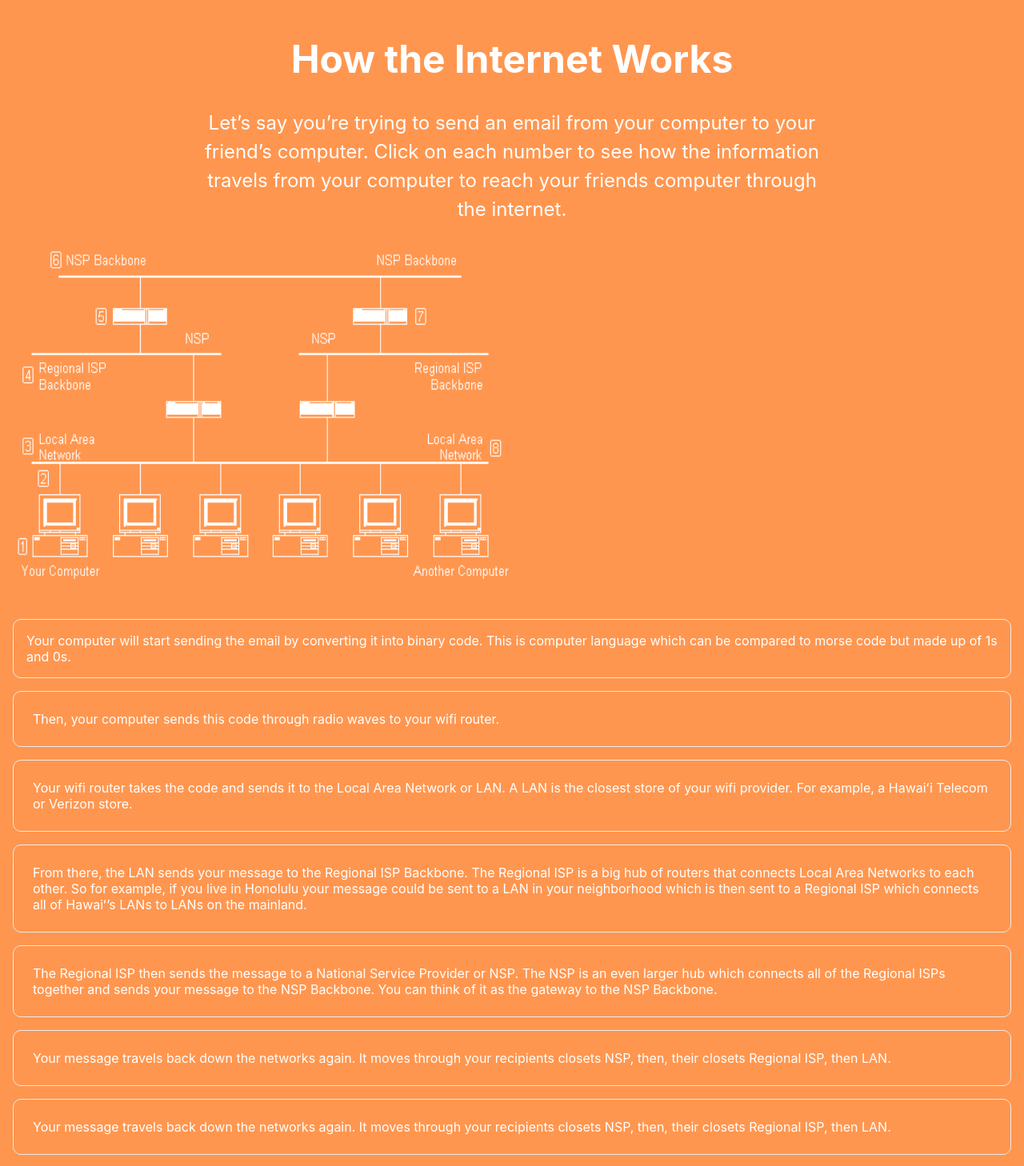
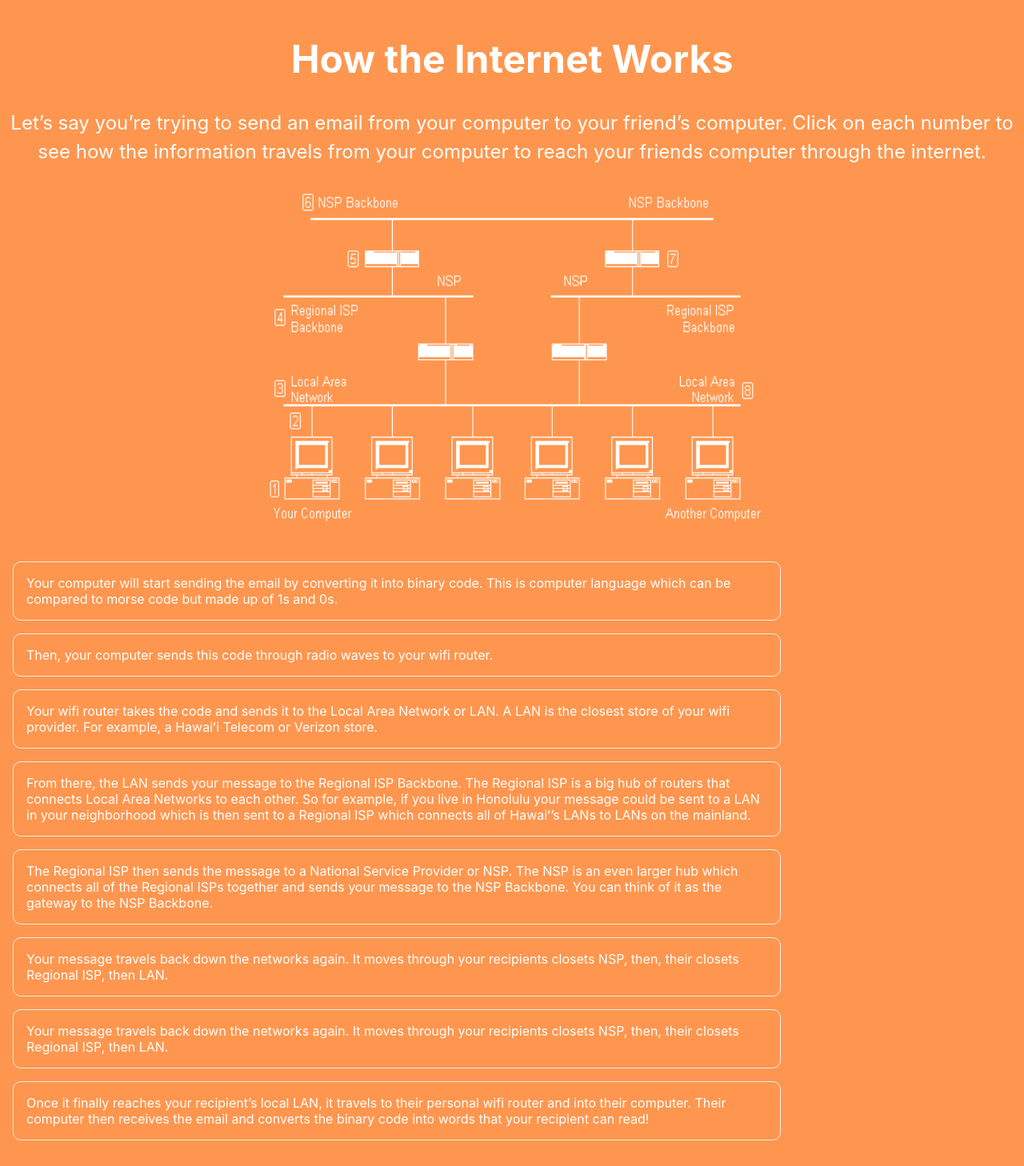
Before and after one commit to HACC2022/SouthShoreCoders, a Next.js app in the folder next-site/: page /internet in a window 1280 px wide. Shown: the part 80-1538 px from the top of the page at 80% size. Built offline with nearby package versions, Linux system fonts and the light colour scheme.

Commit message:
formatting

```diff
--- a/next-site/pages/internet.js
+++ b/next-site/pages/internet.js
@@ -11,7 +11,9 @@ export default function Internet() {
       </a>
       <h1 className={styles.title}>How the Internet Works</h1>
       <p className={styles.intro}>Let’s say you’re trying to send an email from your computer to your friend’s computer. Click on each number to see how the information travels from your computer to reach your friends computer through the internet.</p>
-      <Image className={styles.diagram} src={diagram} width="650px" height="450px"/>
+      <div className={styles.diagram}>
+      <Image src={diagram} width="650px" height="450px"/>
+        </div>
             <p className={styles.boxOne}>Your computer will start sending the email by converting it into binary code. This is computer language which can be compared to morse code but made up of 1s and 0s.</p>
       <div>
         <p className={styles.boxTwo}>Then, your computer sends this code through radio waves to your wifi router.</p>
--- a/next-site/pages/internet.module.css
+++ b/next-site/pages/internet.module.css
@@ -3,18 +3,19 @@
   font-size: 3rem;
 }
 .intro {
+  margin-left: auto;
+  margin-right:auto;
   text-align: center;
-  padding-left: 10em;
-  padding-right: 10em;
   line-height: 1.5;
   font-size: 1.5rem;
 }
 
 .diagram {
-  display: none;
+  text-align: center;
 }
 
 .boxOne {
+  width: 75%;
   margin: 1rem;
   padding: 1em;
   text-align: left;
@@ -27,8 +28,9 @@
 
 }
 .boxTwo {
+  width: 75%;
   margin: 1rem;
-  padding: 1.5rem;
+  padding: 1rem;
   text-align: left;
   color: inherit;
   text-decoration: none;
@@ -37,8 +39,9 @@
   transition: color 0.15s ease, border-color 0.15s ease;
 }
 .boxThree {
+  width: 75%;
   margin: 1rem;
-  padding: 1.5rem;
+  padding: 1rem;
   text-align: left;
   color: inherit;
   text-decoration: none;
@@ -47,8 +50,9 @@
   transition: color 0.15s ease, border-color 0.15s ease;
 }
 .boxFour {
+  width: 75%;
   margin: 1rem;
-  padding: 1.5rem;
+  padding: 1rem;
   text-align: left;
   color: inherit;
   text-decoration: none;
@@ -57,8 +61,9 @@
   transition: color 0.15s ease, border-color 0.15s ease;
 }
 .boxFive {
+  width: 75%;
   margin: 1rem;
-  padding: 1.5rem;
+  padding: 1rem;
   text-align: left;
   color: inherit;
   text-decoration: none;
@@ -67,8 +72,9 @@
   transition: color 0.15s ease, border-color 0.15s ease;
 }
 .boxSix {
+  width: 75%;
   margin: 1rem;
-  padding: 1.5rem;
+  padding: 1rem;
   text-align: left;
   color: inherit;
   text-decoration: none;
@@ -77,8 +83,9 @@
   transition: color 0.15s ease, border-color 0.15s ease;
 }
 .boxSeven {
+  width: 75%;
   margin: 1rem;
-  padding: 1.5rem;
+  padding: 1rem;
   text-align: left;
   color: inherit;
   text-decoration: none;
@@ -87,8 +94,9 @@
   transition: color 0.15s ease, border-color 0.15s ease;
 }
 .boxEight {
+  width: 75%;
   margin: 1rem;
-  padding: 1.5rem;
+  padding: 1rem;
   text-align: left;
   color: inherit;
   text-decoration: none;
```
